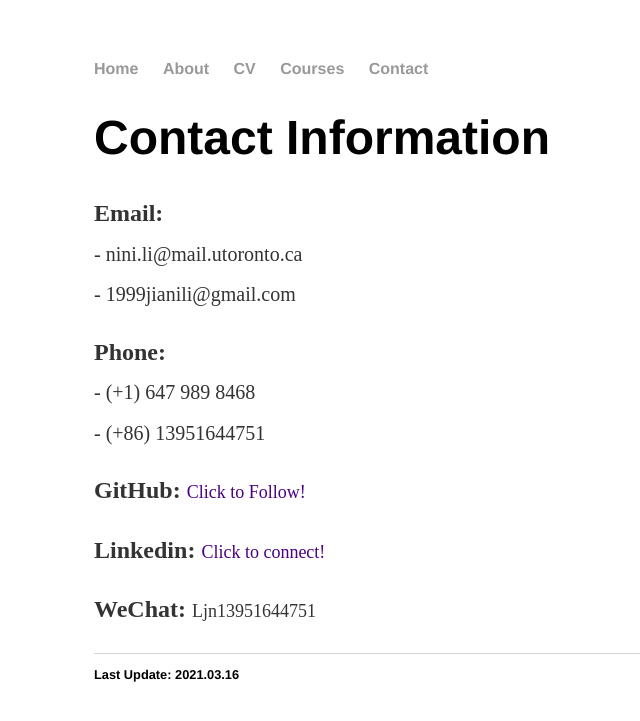
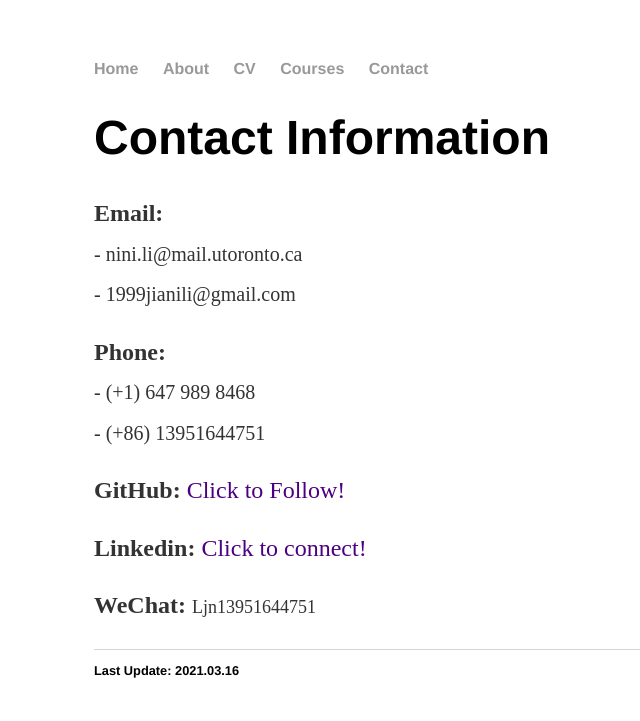
Before and after one commit to ljn1999/ljn1999.github.io, a Jekyll site: the page built from contact/index.html, in a window 1280 px wide. Shown: the top 721 px of the page, without its empty margins (98-738 px from the left). Built offline with Jekyll 4.4.1, drawn with Linux system fonts in a browser that asks for light colours.

Commit message:
Update index.html

```diff
--- a/contact/index.html
+++ b/contact/index.html
@@ -14,9 +14,9 @@ title: Contact Info
   <br><sub> - (+1) 647 989 8468
   <br> - (+86) 13951644751</sub></p>
 
-  <p><b>GitHub:</b> <a href="https://github.com/ljn1999"><font size= "4" color="indigo">Click to Follow!</font></a></p>
+  <p><b>GitHub:</b> <a href="https://github.com/ljn1999"><font size= "5" color="indigo">Click to Follow!</font></a></p>
 
-  <p><b>Linkedin:</b> <a href="https://www.linkedin.com/in/jiani-li-375137196/"><font size= "4" color="indigo">Click to connect!</font></a></p>
+  <p><b>Linkedin:</b> <a href="https://www.linkedin.com/in/jiani-li-375137196/"><font size= "5" color="indigo">Click to connect!</font></a></p>
 
   <p><b>WeChat:</b> <font size= "4">Ljn13951644751</font></p>
 
```
